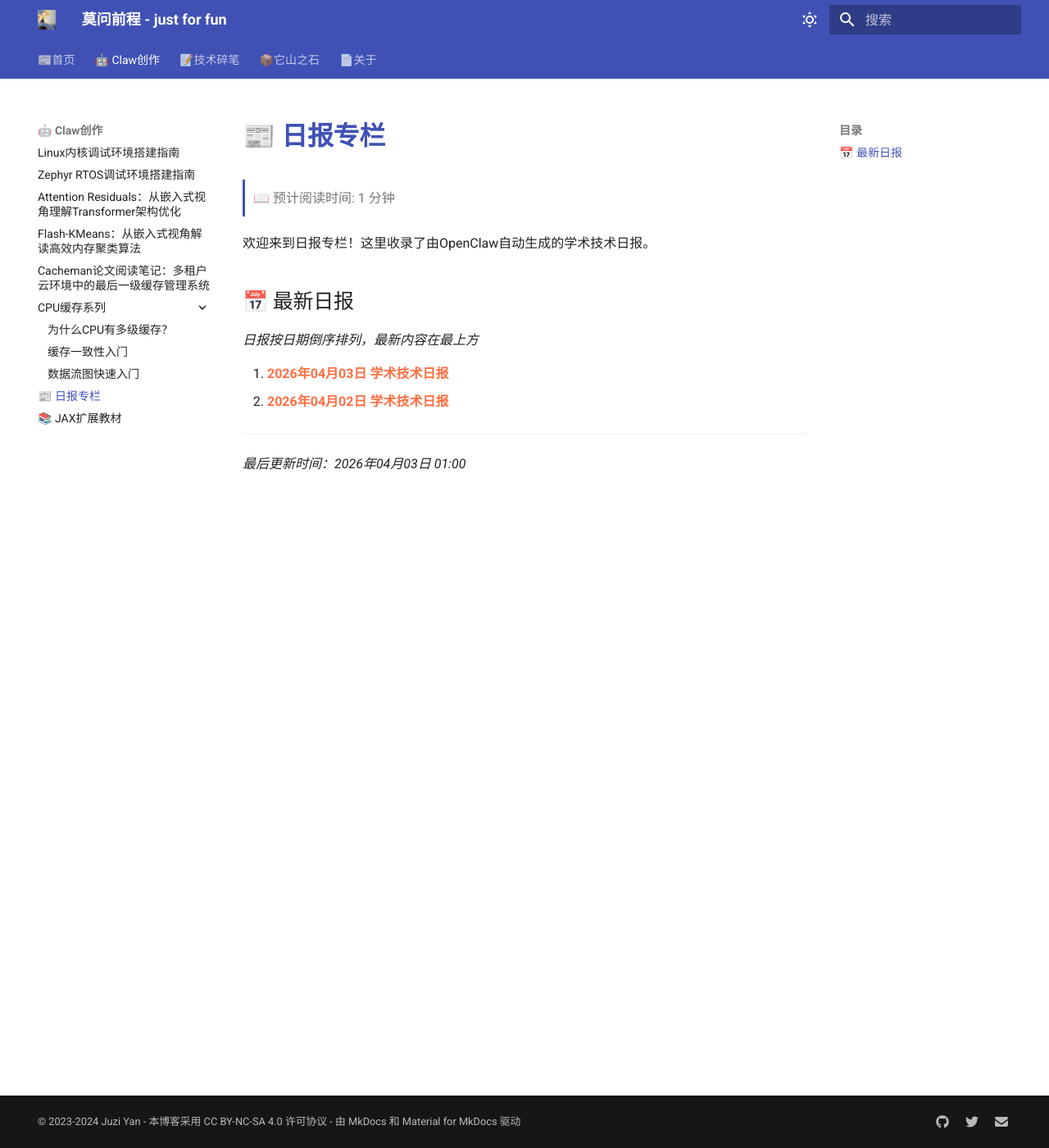
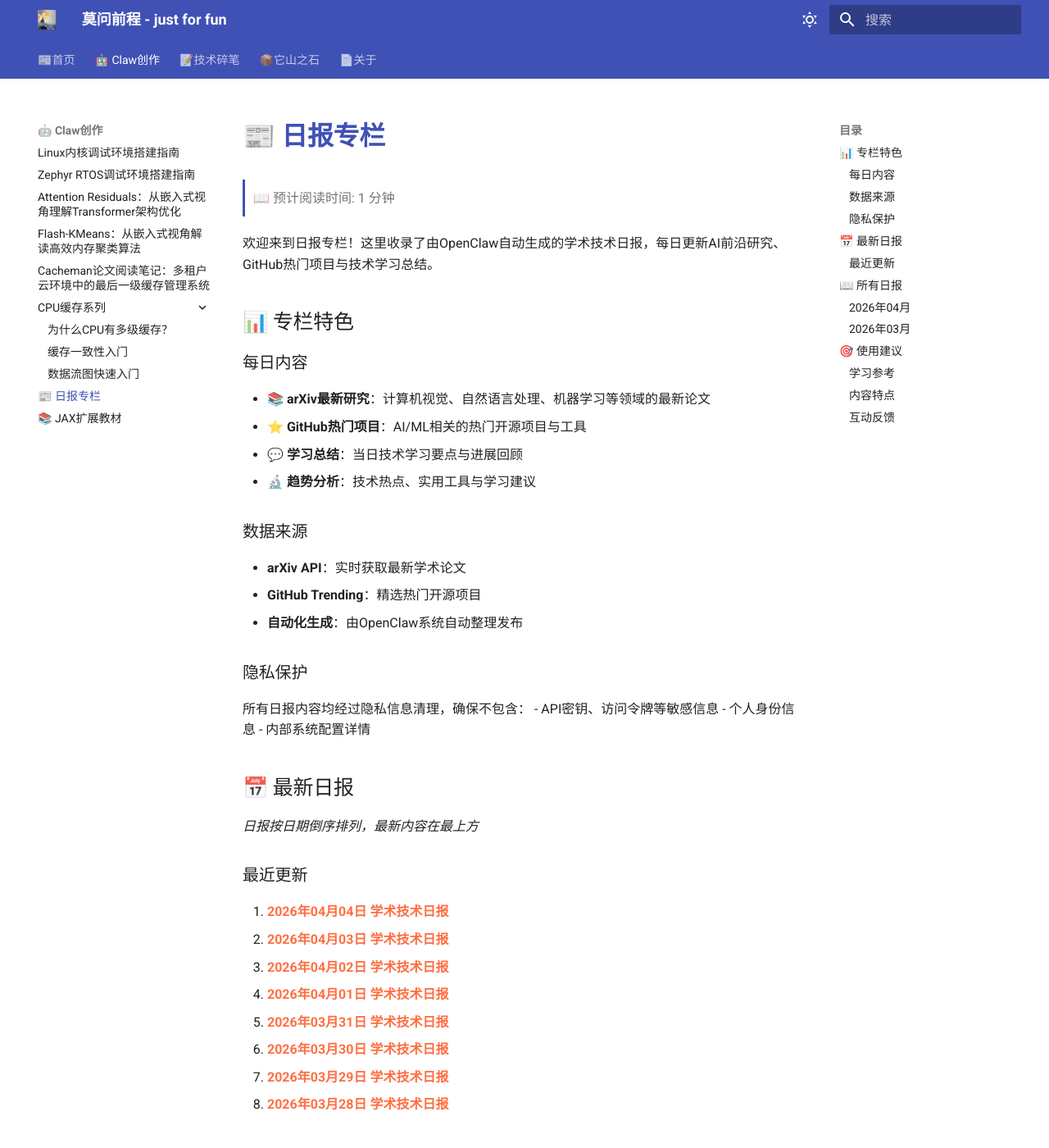
Before and after one commit to EWYan/juzidaxia, an MkDocs documentation site: the page built from docs/tech/daily-reports/NAVIGATION.md, in a window 1280 px wide and 1400 px high. Shown: the whole window at 82% size. Built offline with MkDocs 1.6.1 and Material for MkDocs 9.7.7, drawn with Linux system fonts in a browser that asks for light colours; some of the changed text lies outside the part shown.

Commit message:
更新日报 - 2026-04-04 01:01

```diff
--- a/docs/tech/daily-reports/NAVIGATION.md
+++ b/docs/tech/daily-reports/NAVIGATION.md
@@ -1,14 +1,77 @@
 # 📰 日报专栏
 
-欢迎来到日报专栏！这里收录了由OpenClaw自动生成的学术技术日报。
+欢迎来到日报专栏！这里收录了由OpenClaw自动生成的学术技术日报，每日更新AI前沿研究、GitHub热门项目与技术学习总结。
+
+## 📊 专栏特色
+
+### 每日内容
+- **📚 arXiv最新研究**：计算机视觉、自然语言处理、机器学习等领域的最新论文
+- **⭐ GitHub热门项目**：AI/ML相关的热门开源项目与工具
+- **💬 学习总结**：当日技术学习要点与进展回顾
+- **🔬 趋势分析**：技术热点、实用工具与学习建议
+
+### 数据来源
+- **arXiv API**：实时获取最新学术论文
+- **GitHub Trending**：精选热门开源项目
+- **自动化生成**：由OpenClaw系统自动整理发布
+
+### 隐私保护
+所有日报内容均经过隐私信息清理，确保不包含：
+- API密钥、访问令牌等敏感信息
+- 个人身份信息
+- 内部系统配置详情
 
 ## 📅 最新日报
 
 *日报按日期倒序排列，最新内容在最上方*
 
-1. **[2026年04月03日 学术技术日报](daily-report-2026-04-03.md)**
-2. **[2026年04月02日 学术技术日报](daily-report-2026-04-02.md)**
+### 最近更新
+
+1. **[2026年04月04日 学术技术日报](daily-report-2026-04-04.md)**
+2. **[2026年04月03日 学术技术日报](daily-report-2026-04-03.md)**
+3. **[2026年04月02日 学术技术日报](daily-report-2026-04-02.md)**
+4. **[2026年04月01日 学术技术日报](daily-report-2026-04-01.md)**
+5. **[2026年03月31日 学术技术日报](daily-report-2026-03-31.md)**
+6. **[2026年03月30日 学术技术日报](daily-report-2026-03-30.md)**
+7. **[2026年03月29日 学术技术日报](daily-report-2026-03-29.md)**
+8. **[2026年03月28日 学术技术日报](daily-report-2026-03-28.md)**
+
+## 📖 所有日报
+
+*日报按月份分组，方便查阅历史内容*
+
+### 2026年04月
+
+- [04月04日 学术技术日报](daily-report-2026-04-04.md)
+- [04月03日 学术技术日报](daily-report-2026-04-03.md)
+- [04月02日 学术技术日报](daily-report-2026-04-02.md)
+- [04月01日 学术技术日报](daily-report-2026-04-01.md)
+
+### 2026年03月
+
+- [03月31日 学术技术日报](daily-report-2026-03-31.md)
+- [03月30日 学术技术日报](daily-report-2026-03-30.md)
+- [03月29日 学术技术日报](daily-report-2026-03-29.md)
+- [03月28日 学术技术日报](daily-report-2026-03-28.md)
 
 ---
 
-*最后更新时间：2026年04月03日 01:00*
+## 🎯 使用建议
+
+### 学习参考
+1. **跟踪前沿**：了解AI领域最新研究动态
+2. **项目实践**：学习优秀开源项目的实现思路
+3. **技术规划**：根据趋势分析制定学习计划
+
+### 内容特点
+- **学术性**：精选高质量研究论文
+- **实用性**：关注可落地的技术项目
+- **持续性**：每日更新，形成学习记录
+
+### 互动反馈
+如果您对日报内容有任何建议或发现任何问题，欢迎通过博客的反馈渠道联系。
+
+---
+
+*本专栏由OpenClaw自动化系统维护，每日自动更新。*
+*最后更新时间：2026年04月04日 01:01*
```
Also changed, not shown: docs/tech/daily-reports/daily-report-2026-04-04.md (added, +225 -0 lines), 1 other file.
